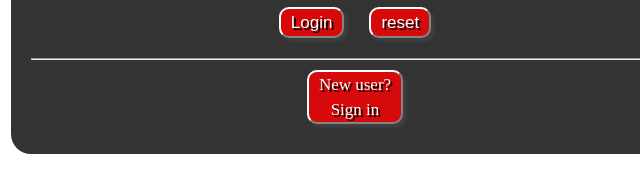
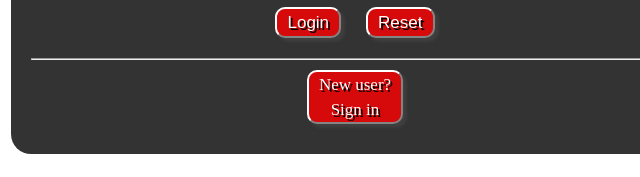
Before and after one commit to Chanakyapt/Library-Management-System, a plain HTML site: page login.html in a window 1280 px wide. Shown: the part 494-671 px from the top of the page, 285-925 px from the left. Drawn offline with Linux system fonts and the light colour scheme.

Commit message:
Update login.html

```diff
--- a/login.html
+++ b/login.html
@@ -35,7 +35,7 @@
 					</tr>
 				</table>
 				<input type="submit" name="submitbtn" value="Login" class="regi">
-				<input type="reset" name="resetbtn" value="reset" class="regi">
+				<input type="reset" name="resetbtn" value="Reset" class="regi">
 				<hr/>
 				<a href="registration.html"><div class="regi small">New user?<br/>Sign in</div></a>
 			</form>
```
